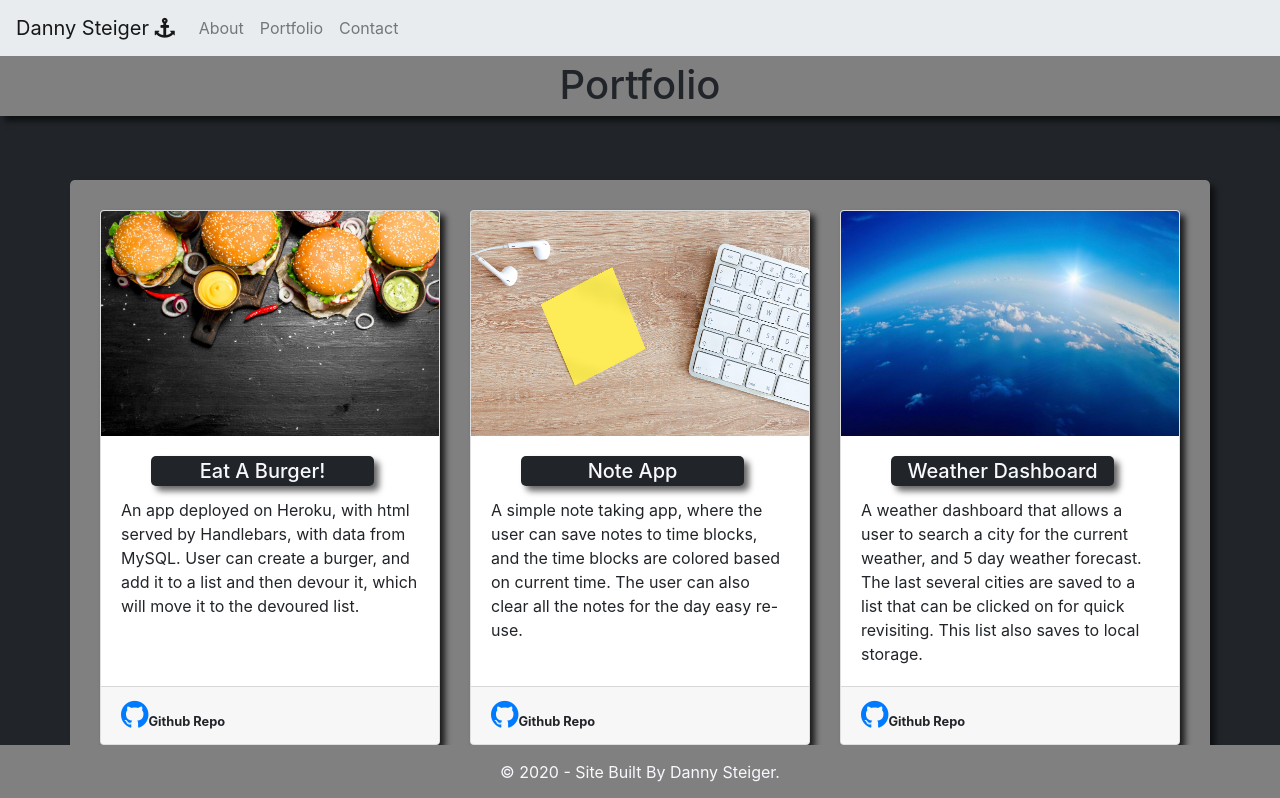
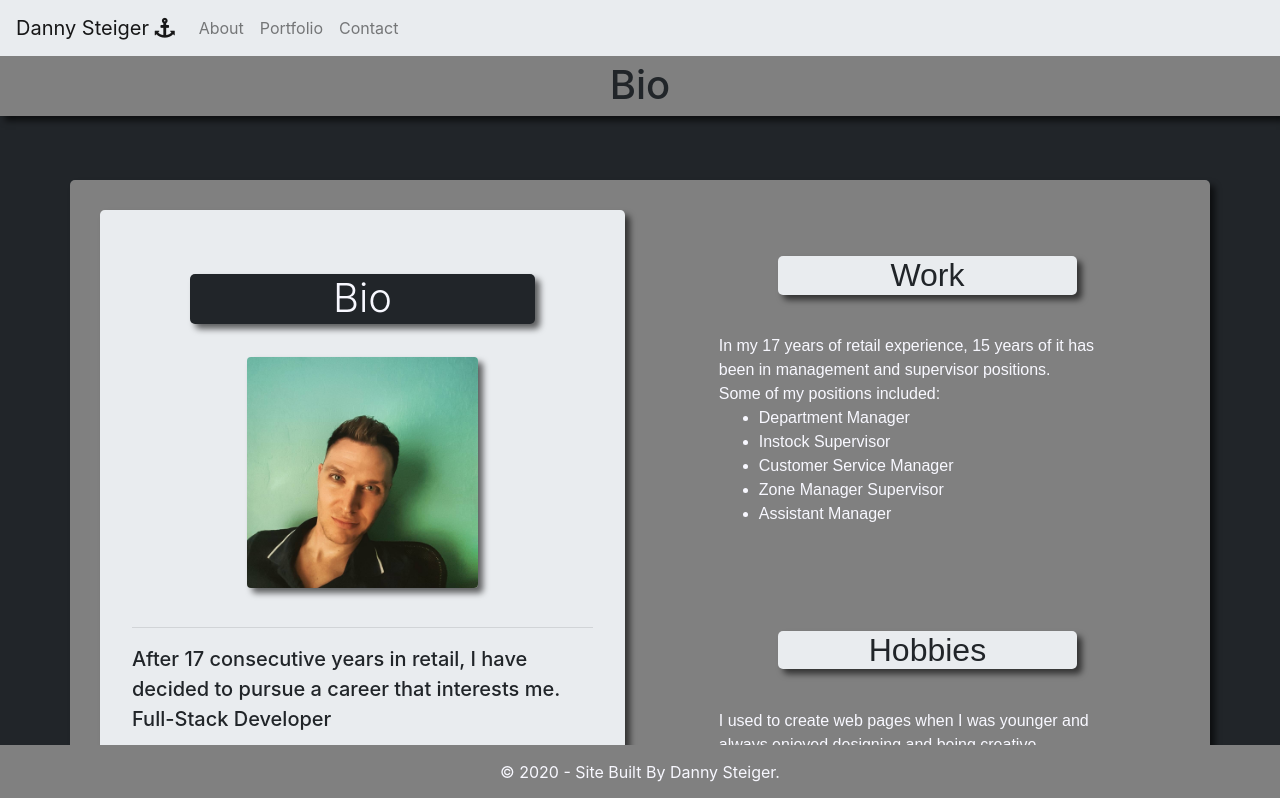
Before and after one commit to ddsteig/react-portfolio, a React (Create React App) app in the folder portfolio/: page /portfolio in a window 1280 px wide. Shown: the top 798 px of the page. Built offline with nearby package versions, Linux system fonts and the light colour scheme; a web font is replaced by a local one.

Commit message:
Updated routes for github

```diff
--- a/portfolio/package.json
+++ b/portfolio/package.json
@@ -1,5 +1,6 @@
 {
   "name": "portfolio",
+  "homepage": "https://ddsteig.github.io/react-portfolio/",
   "version": "0.1.0",
   "private": true,
   "dependencies": {
@@ -13,6 +14,8 @@
     "web-vitals": "^0.2.4"
   },
   "scripts": {
+    "predeploy": "npm run build",
+    "deploy": "gh-pages -d build",
     "start": "react-scripts start",
     "build": "react-scripts build",
     "test": "react-scripts test",
--- a/portfolio/src/App.js
+++ b/portfolio/src/App.js
@@ -14,10 +14,10 @@ function App() {
       <div>
         <Nav/>
         <Wrapper>
-          <Route exact path="/" component={About} />
-          <Route exact path="/about" component={About} />
-          <Route exact path="/portfolio" component={Portfolio} />
-          <Route exact path="/contact" component={Contact} />
+          <Route path="/" component={About} />
+          <Route path="/about" component={About} />
+          <Route path="/portfolio" component={Portfolio} />
+          <Route path="/contact" component={Contact} />
         </Wrapper>
         <Footer />
       </div>
```
Also changed, not shown: 1 other file (tests, documents, lock files or other folders).
